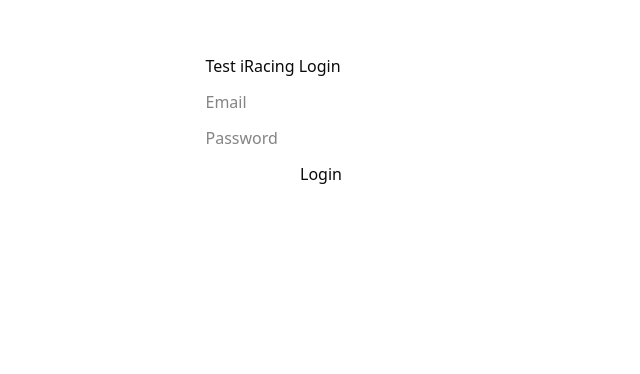
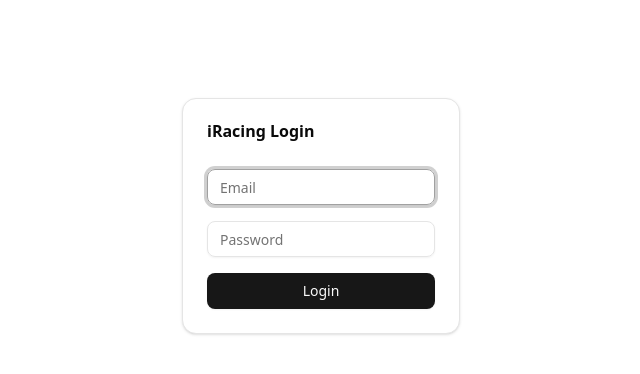
Before and after one commit to MatveyMirman/iracing-data-doc, a Next.js app: page / in a window 1280 px wide. Shown: the part 280-654 px from the top of the page, without its empty margins (319-959 px from the left). Built offline with nearby package versions, Linux system fonts and the light colour scheme.

Commit message:
feat: Implement login form with error handling and loading state

```diff
--- a/package.json
+++ b/package.json
@@ -9,6 +9,7 @@
     "lint": "next lint"
   },
   "dependencies": {
+    "@radix-ui/react-slot": "^1.2.3",
     "axios": "^1.11.0",
     "axios-cookiejar-support": "^6.0.4",
     "class-variance-authority": "^0.7.1",
--- a/src/app/globals.css
+++ b/src/app/globals.css
@@ -1,5 +1,9 @@
 @import "tailwindcss";
 @import "tw-animate-css";
+
+@tailwind base;
+@tailwind components;
+@tailwind utilities;
 
 @custom-variant dark (&:is(.dark *));
 
--- a/src/components/PlaygroundHome.tsx
+++ b/src/components/PlaygroundHome.tsx
@@ -1,12 +1,19 @@
 "use client";
 import React, { useState, useEffect } from "react";
+import { Card, CardHeader, CardTitle, CardContent } from "./ui/card";
+import { Input } from "./ui/input";
+import { Button } from "./ui/button";
 import { EndpointDocDisplay } from "./EndpointDocDisplay";
 import LoginTest from "./LoginTest";
 import EndpointList, { EndpointDoc } from "./EndpointList";
 
 export default function PlaygroundHome() {
   const [selected, setSelected] = useState<EndpointDoc | null>(null);
-  const [credentials, setCredentials] = useState<{ email: string; password: string } | null>(null);
+    const [credentials, setCredentials] = useState<{ email: string; password: string } | null>(null);
+  const [email, setEmail] = useState("");
+  const [password, setPassword] = useState("");
+  const [loginError, setLoginError] = useState<string | null>(null);
+  const [loading, setLoading] = useState(false);
   const [doc, setDoc] = useState<any | null>(null);
   const [docLoading, setDocLoading] = useState(false);
   const [docError, setDocError] = useState<string | null>(null);
@@ -35,8 +42,59 @@ export default function PlaygroundHome() {
 
   return (
     <main className="flex min-h-screen flex-col items-center justify-center p-24">
-      {!credentials ? (
-        <LoginTest onSuccess={(email, password) => setCredentials({ email, password })} />
+        {!credentials ? (
+          <div className="flex min-h-screen items-center justify-center">
+            <Card className="w-full max-w-md">
+              <CardHeader>
+                <CardTitle>iRacing Login</CardTitle>
+              </CardHeader>
+              <CardContent>
+                <form
+                  className="flex flex-col gap-4"
+                  onSubmit={async (e) => {
+                    e.preventDefault();
+                    setLoginError(null);
+                    setLoading(true);
+                    try {
+                      const res = await fetch("/api/login", {
+                        method: "POST",
+                        headers: { "Content-Type": "application/json" },
+                        body: JSON.stringify({ email, password }),
+                      });
+                      if (!res.ok) throw new Error("Login failed");
+                      setCredentials({ email, password });
+                    } catch (err) {
+                      setLoginError("Invalid credentials or network error.");
+                    } finally {
+                      setLoading(false);
+                    }
+                  }}
+                >
+                  <Input
+                    type="email"
+                    placeholder="Email"
+                    value={email}
+                    onChange={(e: React.ChangeEvent<HTMLInputElement>) => setEmail(e.target.value)}
+                    required
+                    autoFocus
+                  />
+                  <Input
+                    type="password"
+                    placeholder="Password"
+                    value={password}
+                    onChange={(e: React.ChangeEvent<HTMLInputElement>) => setPassword(e.target.value)}
+                    required
+                  />
+                  {loginError && (
+                    <div className="text-destructive text-sm text-center">{loginError}</div>
+                  )}
+                  <Button type="submit" className="w-full" disabled={loading}>
+                    {loading ? "Logging in..." : "Login"}
+                  </Button>
+                </form>
+              </CardContent>
+            </Card>
+          </div>
       ) : (
         <div style={{ display: "flex", gap: 32 }}>
           <EndpointList onSelect={setSelected} credentials={credentials} />
--- /dev/null
+++ b/src/components/ui/button.tsx
@@ -0,0 +1,59 @@
+import * as React from "react"
+import { Slot } from "@radix-ui/react-slot"
+import { cva, type VariantProps } from "class-variance-authority"
+
+import { cn } from "@/lib/utils"
+
+const buttonVariants = cva(
+  "inline-flex items-center justify-center gap-2 whitespace-nowrap rounded-md text-sm font-medium transition-all disabled:pointer-events-none disabled:opacity-50 [&_svg]:pointer-events-none [&_svg:not([class*='size-'])]:size-4 shrink-0 [&_svg]:shrink-0 outline-none focus-visible:border-ring focus-visible:ring-ring/50 focus-visible:ring-[3px] aria-invalid:ring-destructive/20 dark:aria-invalid:ring-destructive/40 aria-invalid:border-destructive",
+  {
+    variants: {
+      variant: {
+        default:
+          "bg-primary text-primary-foreground shadow-xs hover:bg-primary/90",
+        destructive:
+          "bg-destructive text-white shadow-xs hover:bg-destructive/90 focus-visible:ring-destructive/20 dark:focus-visible:ring-destructive/40 dark:bg-destructive/60",
+        outline:
+          "border bg-background shadow-xs hover:bg-accent hover:text-accent-foreground dark:bg-input/30 dark:border-input dark:hover:bg-input/50",
+        secondary:
+          "bg-secondary text-secondary-foreground shadow-xs hover:bg-secondary/80",
+        ghost:
+          "hover:bg-accent hover:text-accent-foreground dark:hover:bg-accent/50",
+        link: "text-primary underline-offset-4 hover:underline",
+      },
+      size: {
+        default: "h-9 px-4 py-2 has-[>svg]:px-3",
+        sm: "h-8 rounded-md gap-1.5 px-3 has-[>svg]:px-2.5",
+        lg: "h-10 rounded-md px-6 has-[>svg]:px-4",
+        icon: "size-9",
+      },
+    },
+    defaultVariants: {
+      variant: "default",
+      size: "default",
+    },
+  }
+)
+
+function Button({
+  className,
+  variant,
+  size,
+  asChild = false,
+  ...props
+}: React.ComponentProps<"button"> &
+  VariantProps<typeof buttonVariants> & {
+    asChild?: boolean
+  }) {
+  const Comp = asChild ? Slot : "button"
+
+  return (
+    <Comp
+      data-slot="button"
+      className={cn(buttonVariants({ variant, size, className }))}
+      {...props}
+    />
+  )
+}
+
+export { Button, buttonVariants }
--- /dev/null
+++ b/src/components/ui/input.tsx
@@ -0,0 +1,21 @@
+import * as React from "react"
+
+import { cn } from "@/lib/utils"
+
+function Input({ className, type, ...props }: React.ComponentProps<"input">) {
+  return (
+    <input
+      type={type}
+      data-slot="input"
+      className={cn(
+        "file:text-foreground placeholder:text-muted-foreground selection:bg-primary selection:text-primary-foreground dark:bg-input/30 border-input flex h-9 w-full min-w-0 rounded-md border bg-transparent px-3 py-1 text-base shadow-xs transition-[color,box-shadow] outline-none file:inline-flex file:h-7 file:border-0 file:bg-transparent file:text-sm file:font-medium disabled:pointer-events-none disabled:cursor-not-allowed disabled:opacity-50 md:text-sm",
+        "focus-visible:border-ring focus-visible:ring-ring/50 focus-visible:ring-[3px]",
+        "aria-invalid:ring-destructive/20 dark:aria-invalid:ring-destructive/40 aria-invalid:border-destructive",
+        className
+      )}
+      {...props}
+    />
+  )
+}
+
+export { Input }
```
Also changed, not shown: 1 other file (tests, documents, lock files or other folders).
